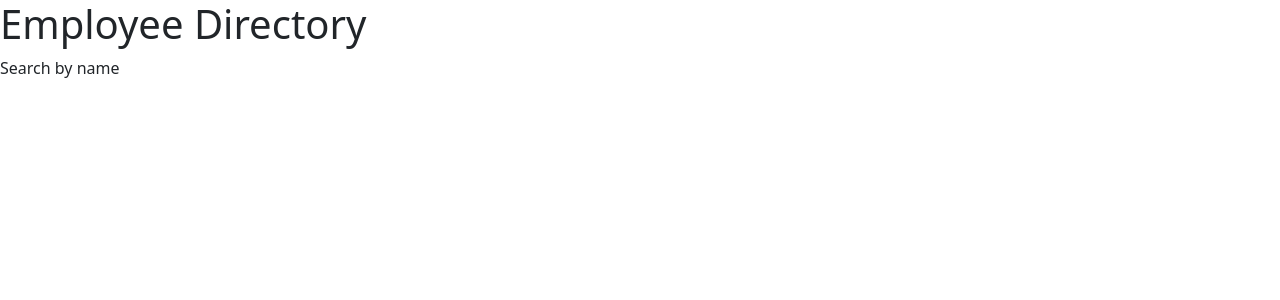
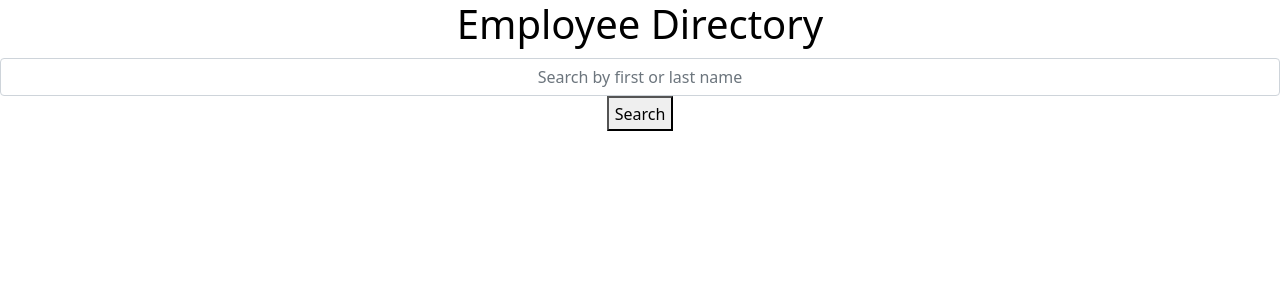
Before and after one commit to joshuamaney/new_employee_directory, a React (Create React App) app: page / in a window 1280 px wide. Shown: the top 300 px of the page. Built offline with nearby package versions, Linux system fonts and the light colour scheme.

Commit message:
building out the components and styling

```diff
--- a/package.json
+++ b/package.json
@@ -7,6 +7,7 @@
     "@testing-library/jest-dom": "^5.12.0",
     "@testing-library/react": "^11.2.7",
     "@testing-library/user-event": "^12.8.3",
+    "bootstrap": "^5.0.2",
     "gh-pages": "^3.2.0",
     "react": "^17.0.2",
     "react-dom": "^17.0.2",
--- a/src/App.js
+++ b/src/App.js
@@ -2,16 +2,18 @@ import './App.css';
 import Header from "./components/Header/header";
 import Search from "./components/Search/search";
 import Result from "./components/Result/result";
-import Footer from "./components/Footer/footer";
+// import axios from "axios"
+// import Footer from "./components/Footer/footer";
+
 
 function App() {
   return (
-    <div>
-      <Header />
-      <Search />
-      <Result />
-      <Footer />
-   </div>
+      <div>
+        <Header />
+        <Search />
+        <Result />
+      {/* <Footer /> */}
+      </div>
   );
 }
 
--- a/src/components/Header/header.js
+++ b/src/components/Header/header.js
@@ -5,7 +5,6 @@ function Header() {
     return (
         <div className="header">
             <h1>Employee Directory</h1>
-            <p>Search by name</p>
         </div>
     );
 }
--- a/src/components/Header/style.css
+++ b/src/components/Header/style.css
@@ -0,0 +1,6 @@
+.header {
+    color: black;
+    margin-bottom: 10px;
+    width: 100%;
+    text-align: center;
+}
--- a/src/components/Search/search.js
+++ b/src/components/Search/search.js
@@ -1,12 +1,26 @@
-import React from 'react';
-import './style.css';
+import React from "react";
+import "./style.css"
 
 function Search(props) {
-    return (
-        <div className='search'>
-
-       </div>
-    );
+  return (
+    <form>
+      <div className="form-group">
+        <input
+          onChange={props.handleInputChange}
+          value={props.search}
+          name="search"
+          type="text"
+          className="form-control"
+          placeholder="Search by first or last name"
+          id="search"/>
+        </div>
+        <div class="container">
+            <div class="center">
+                <button>Search</button>
+            </div>
+        </div>
+    </form>
+  );
 }
 
 export default Search;
--- a/src/components/Search/style.css
+++ b/src/components/Search/style.css
@@ -0,0 +1,9 @@
+input {
+    text-align: center;
+}
+
+.center {
+    display: flex;
+    justify-content: center;
+    height: 35px;
+  }
```
Also changed, not shown: 1 other file (tests, documents, lock files or other folders).
